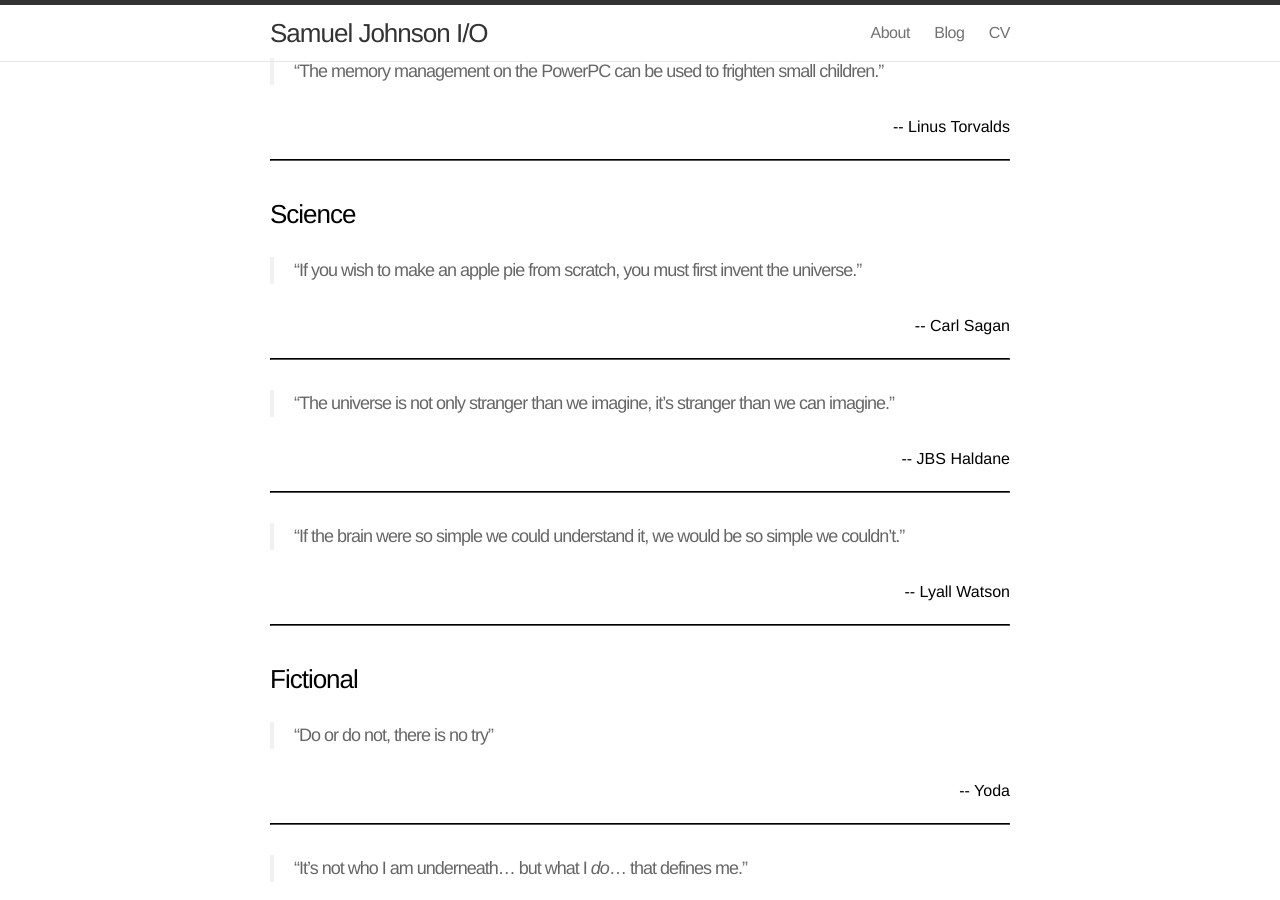
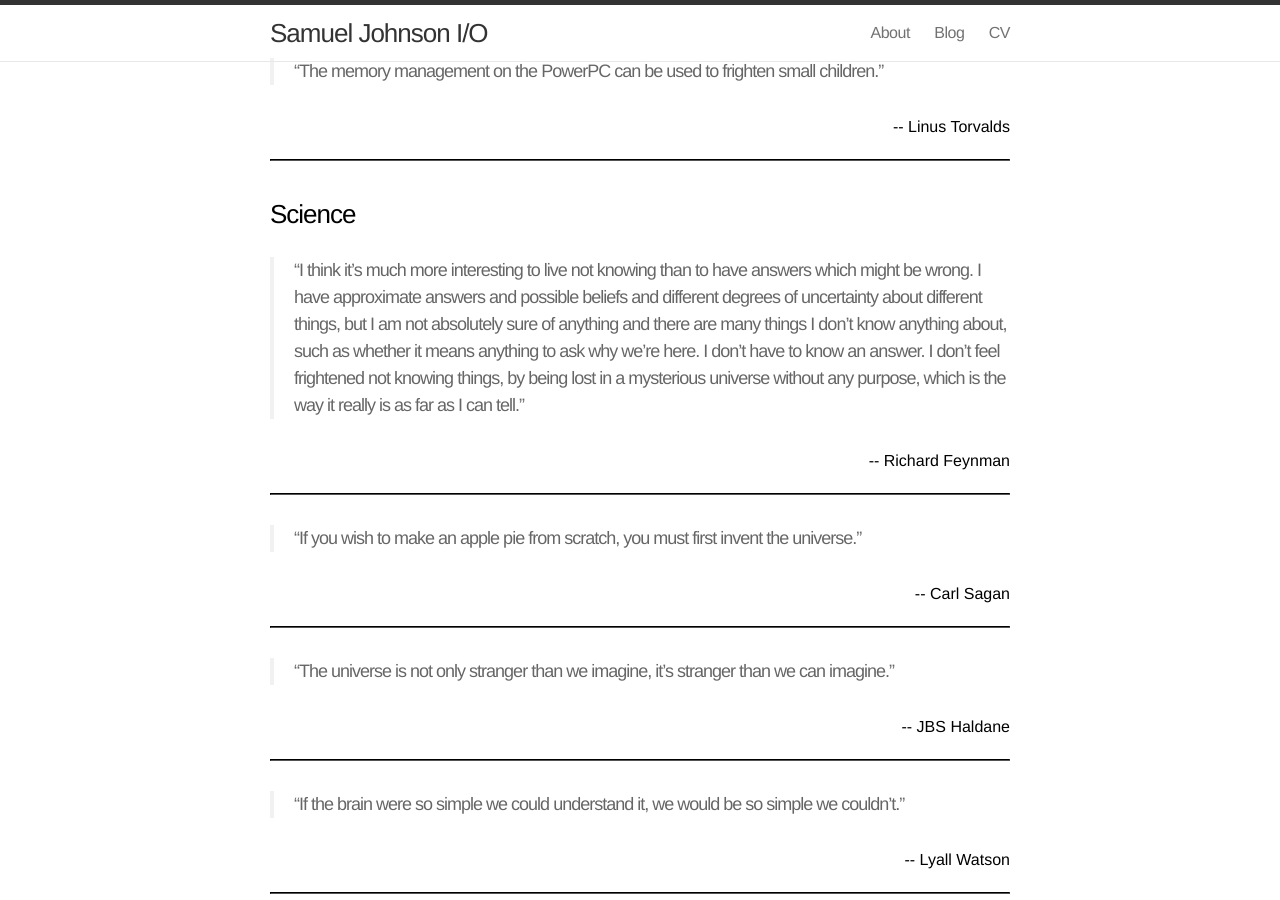
Before and after one commit to samueljohnson/samueljohnson.github.io.archive, a Jekyll site: the page built from quotes/index.markdown, in a window 1280 px wide and 900 px high, scrolled down 4705 px. Built offline with Jekyll 4.4.1, drawn with Linux system fonts in a browser that asks for light colours; nearby versions of some CDN libraries.

Commit message:
Added Richard Feynman's quote

```diff
--- a/quotes/index.markdown
+++ b/quotes/index.markdown
@@ -171,6 +171,11 @@ Here is my current list of favorite quotes:
 
 ### Science
 
+> "I think it's much more interesting to live not knowing than to have answers which might be wrong. I have approximate answers and possible beliefs and different degrees of uncertainty about different things, but I am not absolutely sure of anything and there are many things I don't know anything about, such as whether it means anything to ask why we're here. I don't have to know an answer. I don't feel frightened not knowing things, by being lost in a mysterious universe without any purpose, which is the way it really is as far as I can tell."
+>
+<p align="right">-- Richard Feynman </p>
+---
+
 > "If you wish to make an apple pie from scratch, you must first invent the universe."
 >
 <p align="right">-- Carl Sagan </p>
```
